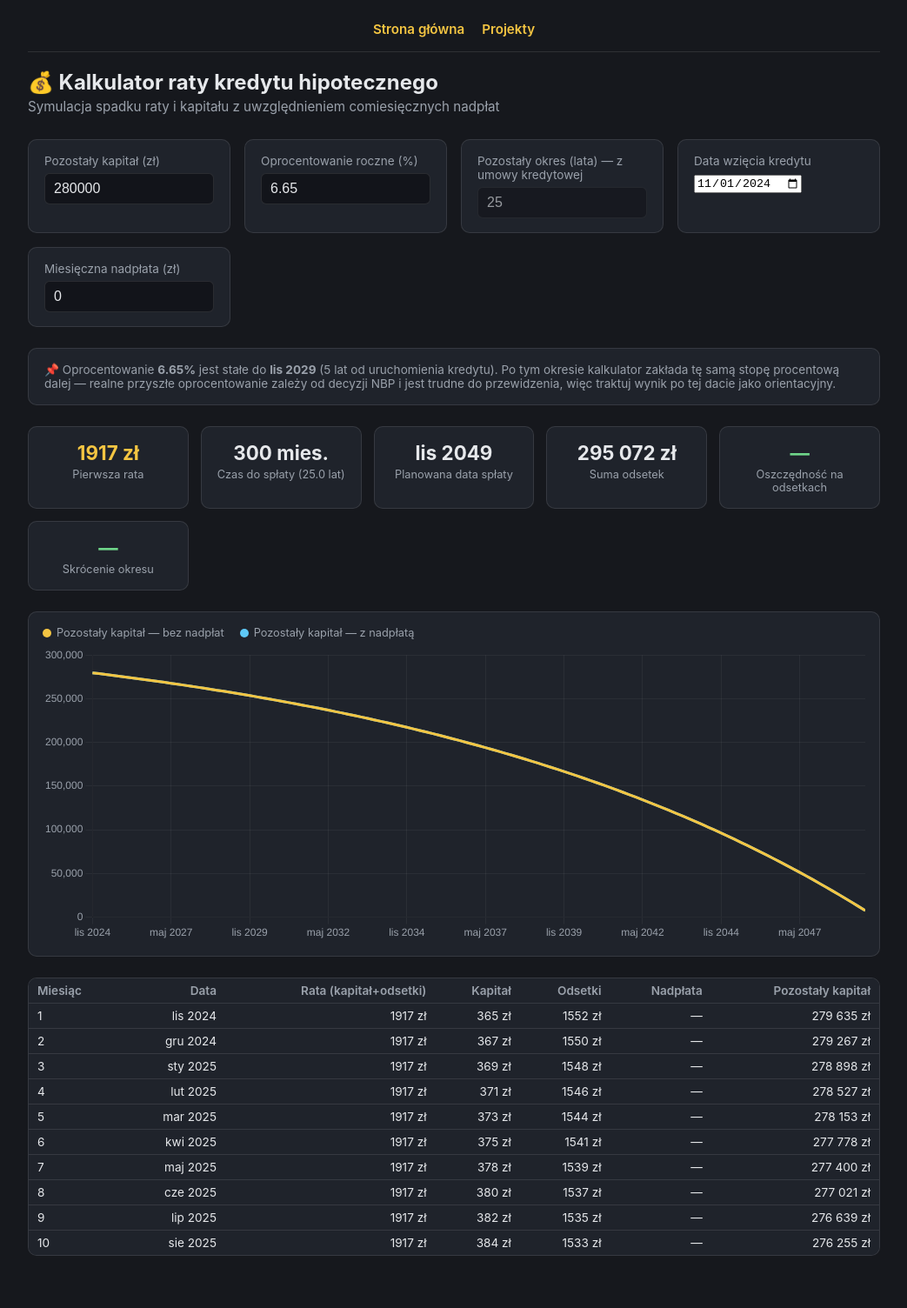
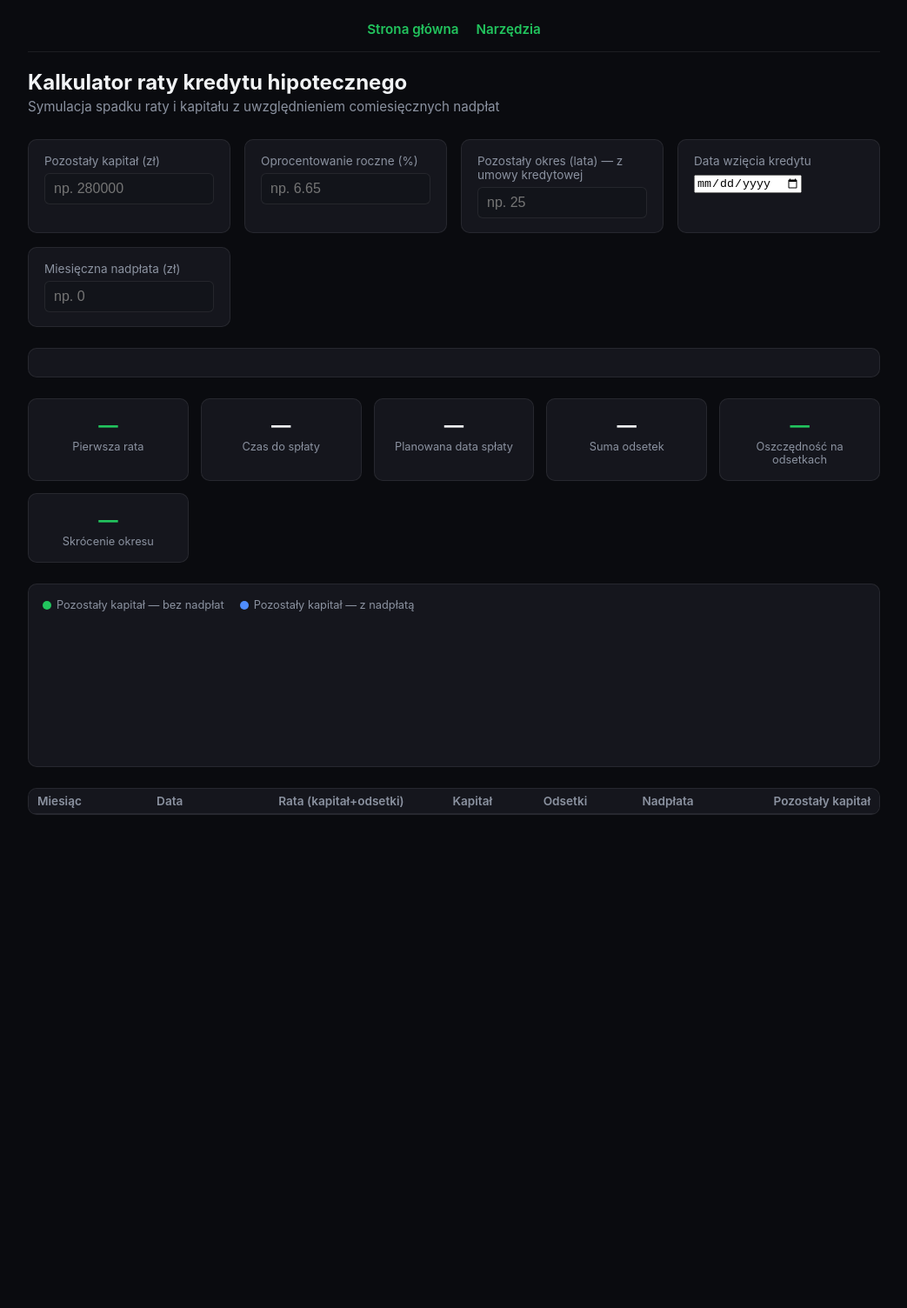
Before and after one commit to matiwan3/data-analysis, a Jekyll site: the page real-estate/kalkulator-raty.html, which Jekyll copies as it is, in a window 1280 px wide. Shown: the whole page at 87% size, without its empty margins (118-1161 px from the left). Built offline with Jekyll 4.4.1, drawn with Linux system fonts in a browser that asks for light colours; after the commit the page ends 997 px from its top, so only the background shows below that.

Commit message:
Rebrand site as OKF, a financial calculator hub
Homepage is now a tool hub: OKF title, dark theme (black + green/blue
accents), and a card grid linking to the two calculators. Old bio and
project links moved to archiwum/, linked from the footer. Both
calculators restyled to match and no longer prefill default values;
emoji removed throughout.

Co-Authored-By: Claude Sonnet 5 <noreply@anthropic.com>

```diff
--- a/_config.yml
+++ b/_config.yml
@@ -1,2 +1,2 @@
-title: Mateusz Wandzlewicz | Data Analyst | M&A | Business Intelligence | Automation
-description: Case studies z automatyzacji, BI i analizy danych
+title: OKF
+description: Osobisty Kalkulator Finansowy
--- a/real-estate/kalkulator-raty.html
+++ b/real-estate/kalkulator-raty.html
@@ -7,13 +7,13 @@
 <script src="https://cdnjs.cloudflare.com/ajax/libs/Chart.js/4.4.1/chart.umd.min.js"></script>
 <style>
   :root {
-    --bg: #16181d;
-    --card: #1f232b;
-    --border: rgba(255,255,255,0.1);
-    --text: #e6e8eb;
-    --muted: #9aa1ab;
-    --accent: #f4c542;
-    --accent2: #5ec9f7;
+    --bg: #0a0b0f;
+    --card: #15161d;
+    --border: rgba(255,255,255,0.08);
+    --text: #f1f3f5;
+    --muted: #8b92a0;
+    --accent: #22c55e;
+    --accent2: #4f8dff;
     --danger: #ff6b6b;
   }
   * { box-sizing: border-box; }
@@ -69,7 +69,7 @@
   }
   .toggle-btn.active {
     background: var(--accent);
-    color: #16181d;
+    color: var(--bg);
     border-color: var(--accent);
     font-weight: 600;
   }
@@ -90,7 +90,7 @@
   .summary .stat .value { font-size: 1.4em; font-weight: 700; }
   .summary .stat .label { color: var(--muted); font-size: 0.8em; margin-top: 4px; }
   .stat.highlight .value { color: var(--accent); }
-  .stat.saving .value { color: #6fd68a; }
+  .stat.saving .value { color: #22c55e; }
 
   .chart-wrap {
     background: var(--card);
@@ -138,31 +138,31 @@
 <div class="container">
   <nav class="site-nav">
     <a href="../">Strona główna</a>
-    <a href="../#projekty">Projekty</a>
+    <a href="../#narzedzia">Narzędzia</a>
   </nav>
-  <h1>💰 Kalkulator raty kredytu hipotecznego</h1>
+  <h1>Kalkulator raty kredytu hipotecznego</h1>
   <div class="subtitle">Symulacja spadku raty i kapitału z uwzględnieniem comiesięcznych nadpłat</div>
 
   <div class="grid">
     <div class="card">
       <label>Pozostały kapitał (zł)</label>
-      <input type="number" id="principal" value="280000" step="1000">
+      <input type="number" id="principal" placeholder="np. 280000" step="1000">
     </div>
     <div class="card">
       <label>Oprocentowanie roczne (%)</label>
-      <input type="number" id="rate" value="6.65" step="0.01">
+      <input type="number" id="rate" placeholder="np. 6.65" step="0.01">
     </div>
     <div class="card">
       <label>Pozostały okres (lata) — z umowy kredytowej</label>
-      <input type="number" id="years" value="25" step="1" readonly style="opacity:0.6; cursor:not-allowed;">
+      <input type="number" id="years" placeholder="np. 25" step="1">
     </div>
     <div class="card">
       <label>Data wzięcia kredytu</label>
-      <input type="date" id="startDate" value="2024-11-01">
+      <input type="date" id="startDate">
     </div>
     <div class="card">
       <label>Miesięczna nadpłata (zł)</label>
-      <input type="number" id="overpay" value="0" step="50">
+      <input type="number" id="overpay" placeholder="np. 0" step="50">
     </div>
   </div>
 
@@ -172,8 +172,8 @@
 
   <div class="chart-wrap">
     <div class="legend">
-      <span><span class="dot" style="background:#f4c542"></span>Pozostały kapitał — bez nadpłat</span>
-      <span><span class="dot" style="background:#5ec9f7"></span>Pozostały kapitał — z nadpłatą</span>
+      <span><span class="dot" style="background:#22c55e"></span>Pozostały kapitał — bez nadpłat</span>
+      <span><span class="dot" style="background:#4f8dff"></span>Pozostały kapitał — z nadpłatą</span>
     </div>
     <canvas id="balanceChart"></canvas>
   </div>
@@ -249,16 +249,40 @@ function fmt(n) {
 
 let chart = null;
 
+function showEmptyState() {
+  document.getElementById('fixedRateNote').innerHTML = '';
+  document.getElementById('summary').innerHTML = `
+    <div class="stat highlight"><div class="value">—</div><div class="label">Pierwsza rata</div></div>
+    <div class="stat"><div class="value">—</div><div class="label">Czas do spłaty</div></div>
+    <div class="stat"><div class="value">—</div><div class="label">Planowana data spłaty</div></div>
+    <div class="stat"><div class="value">—</div><div class="label">Suma odsetek</div></div>
+    <div class="stat saving"><div class="value">—</div><div class="label">Oszczędność na odsetkach</div></div>
+    <div class="stat saving"><div class="value">—</div><div class="label">Skrócenie okresu</div></div>
+  `;
+  document.getElementById('scheduleBody').innerHTML = '';
+  if (chart) { chart.destroy(); chart = null; }
+}
+
 function calculate() {
-  const principal = parseFloat(document.getElementById('principal').value) || 0;
-  const rate = parseFloat(document.getElementById('rate').value) || 0;
-  const years = parseFloat(document.getElementById('years').value) || 1;
+  const principalEl = document.getElementById('principal');
+  const rateEl = document.getElementById('rate');
+  const yearsEl = document.getElementById('years');
+  const startDateEl = document.getElementById('startDate');
+
+  if (principalEl.value === '' || rateEl.value === '' || yearsEl.value === '' || startDateEl.value === '') {
+    showEmptyState();
+    return;
+  }
+
+  const principal = parseFloat(principalEl.value) || 0;
+  const rate = parseFloat(rateEl.value) || 0;
+  const years = parseFloat(yearsEl.value) || 1;
   const overpay = parseFloat(document.getElementById('overpay').value) || 0;
-  const startDate = new Date(document.getElementById('startDate').value || '2024-11-01');
+  const startDate = new Date(startDateEl.value);
 
   const fixedRateEnd = addMonths(startDate, 60);
   document.getElementById('fixedRateNote').innerHTML =
-    `📌 Oprocentowanie <strong>${rate}%</strong> jest stałe do <strong>${fmtDate(fixedRateEnd)}</strong> (5 lat od uruchomienia kredytu). ` +
+    `Oprocentowanie <strong>${rate}%</strong> jest stałe do <strong>${fmtDate(fixedRateEnd)}</strong> (5 lat od uruchomienia kredytu). ` +
     `Po tym okresie kalkulator zakłada tę samą stopę procentową dalej — realne przyszłe oprocentowanie zależy od decyzji NBP i jest trudne do przewidzenia, więc traktuj wynik po tej dacie jako orientacyjny.`;
 
   const base = simulate(principal, rate, years, 0, mode);
@@ -313,16 +337,16 @@ function calculate() {
     data: {
       labels,
       datasets: [
-        { label: 'Bez nadpłat', data: baseData, borderColor: '#f4c542', backgroundColor: 'transparent', tension: 0.15, pointRadius: 0 },
-        { label: 'Z nadpłatą', data: overData, borderColor: '#5ec9f7', backgroundColor: 'transparent', tension: 0.15, pointRadius: 0 }
+        { label: 'Bez nadpłat', data: baseData, borderColor: '#22c55e', backgroundColor: 'transparent', tension: 0.15, pointRadius: 0 },
+        { label: 'Z nadpłatą', data: overData, borderColor: '#4f8dff', backgroundColor: 'transparent', tension: 0.15, pointRadius: 0 }
       ]
     },
     options: {
       responsive: true,
       plugins: { legend: { display: false } },
       scales: {
-        x: { ticks: { color: '#9aa1ab', maxTicksLimit: 10 }, grid: { color: 'rgba(255,255,255,0.05)' } },
-        y: { ticks: { color: '#9aa1ab' }, grid: { color: 'rgba(255,255,255,0.05)' } }
+        x: { ticks: { color: '#8b92a0', maxTicksLimit: 10 }, grid: { color: 'rgba(255,255,255,0.05)' } },
+        y: { ticks: { color: '#8b92a0' }, grid: { color: 'rgba(255,255,255,0.05)' } }
       }
     }
   });
```
Also changed, not shown: README.md (+14 -35 lines), _layouts/default.html (+63 -15 lines), archiwum/index.md (added, +12 -0 lines), finance/kalkulator-procentu-skladanego.html (+44 -21 lines).
